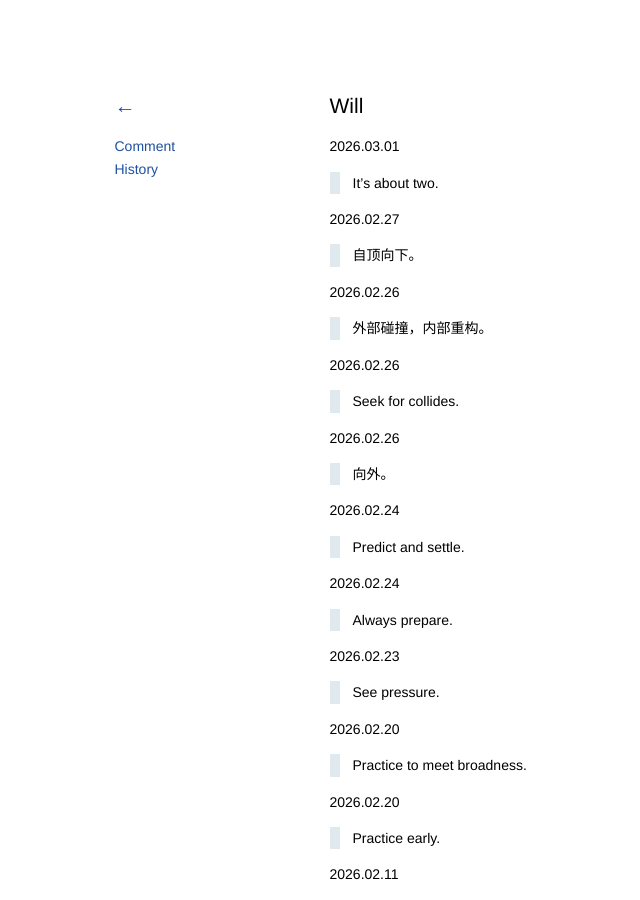
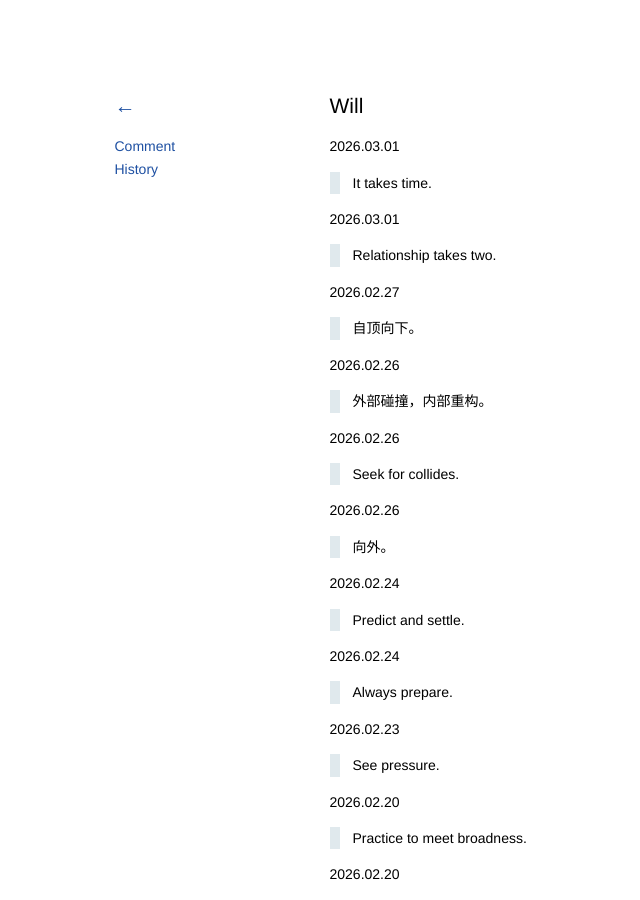
Before and after one commit to kidlj/awei, a Jekyll site: the page built from _wiki/will.md, in a window 1280 px wide and 900 px high. Shown: the whole window, without its empty margins (18-658 px from the left). Built offline with Jekyll 4.4.1, drawn with Linux system fonts in a browser that asks for light colours.

Commit message:
update will

```diff
--- a/_wiki/will.md
+++ b/_wiki/will.md
@@ -4,7 +4,11 @@ title: Will
 
 2026.03.01
 
-> It's about two.
+> It takes time.
+
+2026.03.01
+
+> Relationship takes two.
 
 2026.02.27
 
```
